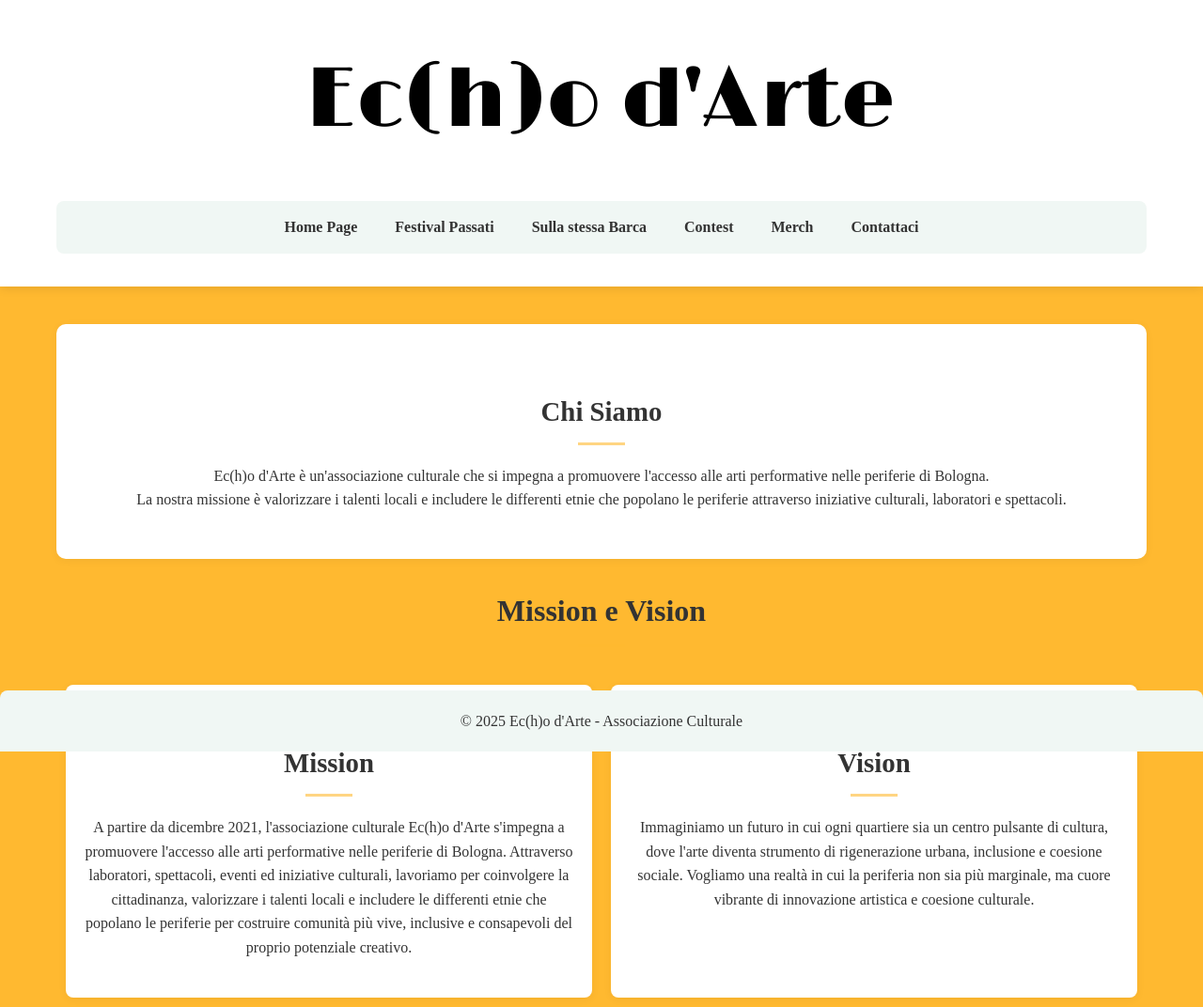
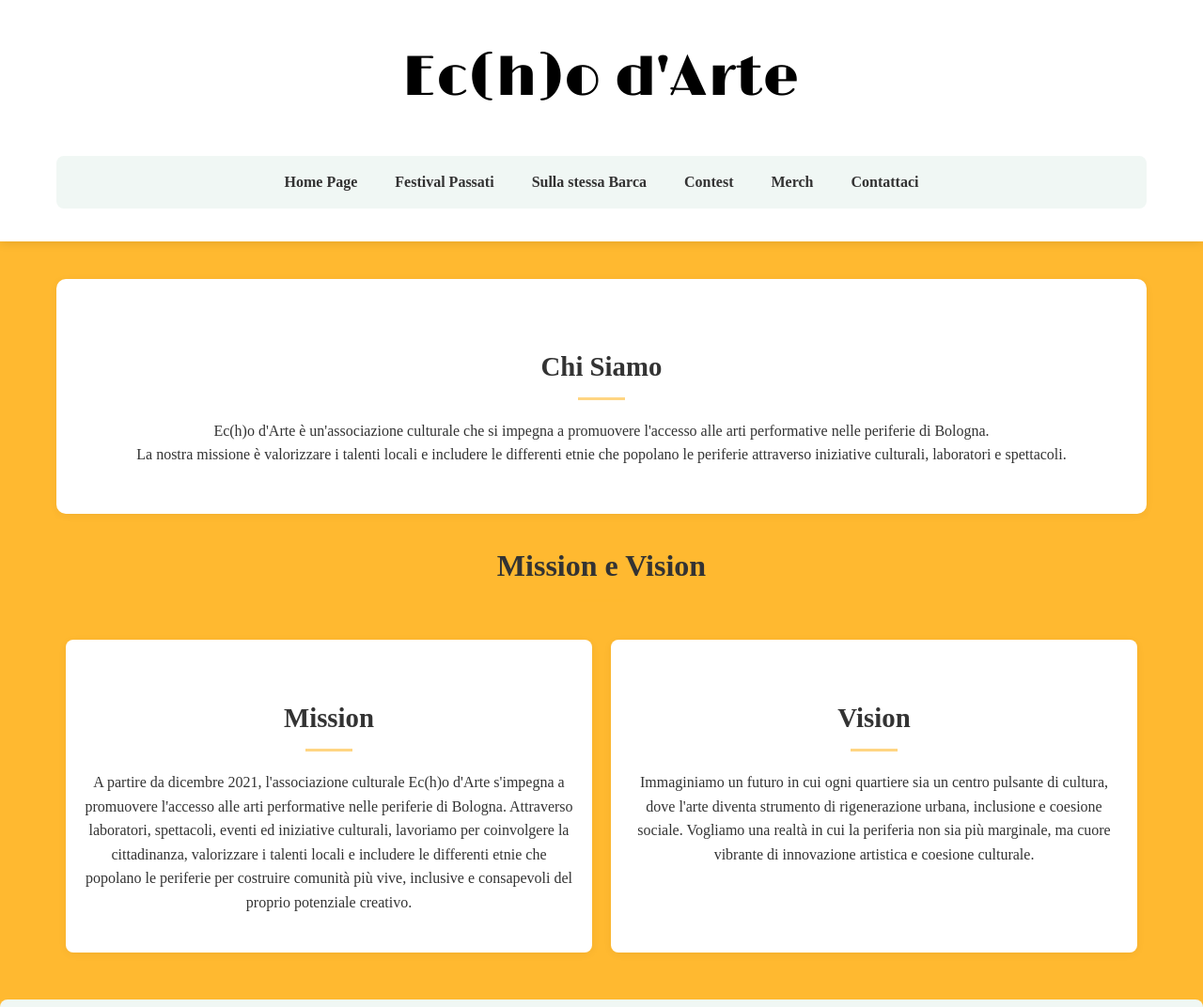
Before and after one commit to IacopoLibero/echo-d-arte, a plain HTML site: page index.html in a window 1280 px wide. Shown: the top 1072 px of the page at 94% size. Drawn offline with nearby package versions, Linux system fonts and the light colour scheme.

Commit message:
fix: adjust font size for logo and footer padding for better layout

```diff
--- a/index.html
+++ b/index.html
@@ -102,7 +102,7 @@
             </div>
             <div class="section">
                 <h2>Informazioni Generali</h2>
-                <p>L'offerta proposta dal festival "Sulla stessa barca" si struttura in una giornata di evento, il 31/05/2025 presso il Parco Nicholas Green al quartiere Barca a Bologna. La giornata si sviluppa dalle 10.00 alle 12.00 e dalle 14.30 alle 18.30 con vari laboratori per bambini e famiglie sulle danze etniche e tradizionali portate dalle scuole di danza del quartiere (NOMI… e tanti altri!); durante i laboratori saranno allestiti degli stand per mangiare e bere in compagnia tutta la giornata ma anche di associazioni (NOMI…) che hanno sede nel quartiere. La sera il festival termina con lo spettacolo di freestyle di artisti emergenti dalle 19.00 alle 21.00 e prosegue con la performance di Ballo e Kime e Laurino per ballare e divertirsi fino alle 23.30.</p>
+                <p>L'offerta proposta dal festival "Sulla stessa barca" si struttura in una giornata di evento, il 31/05/2025 presso il Parco Nicholas Green al quartiere Barca a Bologna. La giornata si sviluppa dalle 10.00 alle 12.00 e dalle 14.30 alle 18.30 con vari laboratori per bambini e famiglie sulle danze etniche e tradizionali portate dalle scuole di danza del quartiere (NOMI… e tanti altri!); durante i laboratori saranno allestiti degli stand per mangiare e bere in compagnia tutta la giornata ma anche di associazioni (NOMI…) che hanno sede nel quartiere. La sera il festival termina con lo spettacolo di freestyle di artisti emergenti dalle 19.00 alle 21.00 e prosegue con la performance di Ballo e Kime per ballare e divertirsi fino alle 23.30.</p>
 
                 <p>L'entrata sarà possibile pagando un biglietto di entrata intero di 10 euro o ridotto di 8 euro (sotto i 13 anni).</p>
             </div>
@@ -110,7 +110,7 @@
             <div class="section">
                 <p>L'obiettivo del festival "Sulla stessa barca", organizzato dall'associazione Ec(h)o d'arte, è quello di far conoscere e valorizzare le culture di tutte le comunità che abitano il territorio di Bologna. Ma come fare? Ec(h)o d'arte vuole portare nei nostri quartieri la cultura per favorire l'inclusione sociale e la conoscenza l'uno dell'altro attraverso uno scambio di arti, musiche e danze, e perché no? anche del buon cibo!</p>
 
-                <p>Il festival si incentra sulle danze tipiche delle varie comunità che vivono e abitano il quartiere Barca, appena fuori Bologna. La volontà è di creare uno scambio culturale basato sul ballo, la musica, il cibo e tanto divertimento! La giornata di festa si incentra su svariati laboratori per famiglie sulle danze etniche, ma anche tradizionali bolognesi, portate dagli insegnanti delle scuole di ballo della zona durante il giorno e termina la sera con lo spettacolo di freestyle di artisti emergenti con la partecipazione finale di Ballo e Kime e Laurino direttamente dal cuore del quartiere.</p>
+                <p>Il festival si incentra sulle danze tipiche delle varie comunità che vivono e abitano il quartiere Barca, appena fuori Bologna. La volontà è di creare uno scambio culturale basato sul ballo, la musica, il cibo e tanto divertimento! La giornata di festa si incentra su svariati laboratori per famiglie sulle danze etniche, ma anche tradizionali bolognesi, portate dagli insegnanti delle scuole di ballo della zona durante il giorno e termina la sera con lo spettacolo di freestyle di artisti emergenti con la partecipazione finale di Ballo e Kime direttamente dal cuore del quartiere.</p>
             </div>
 
 
--- a/style.css
+++ b/style.css
@@ -46,7 +46,7 @@ header {
 }
 
 .logo {
-    font-size: 90px;
+    font-size: 60px;
     font-weight: bold;
     letter-spacing: 1px;
     background-color: black;
@@ -205,10 +205,8 @@ footer {
     background-color: var(--menu-bg);
     text-align: center;
     border-radius: 8px 8px 0 0;
-    padding: 20px;
+    padding: 12.5px;
     margin-top: auto;
-    position: sticky;
-    bottom: 0;
     width: 100%;
 }
 
```
